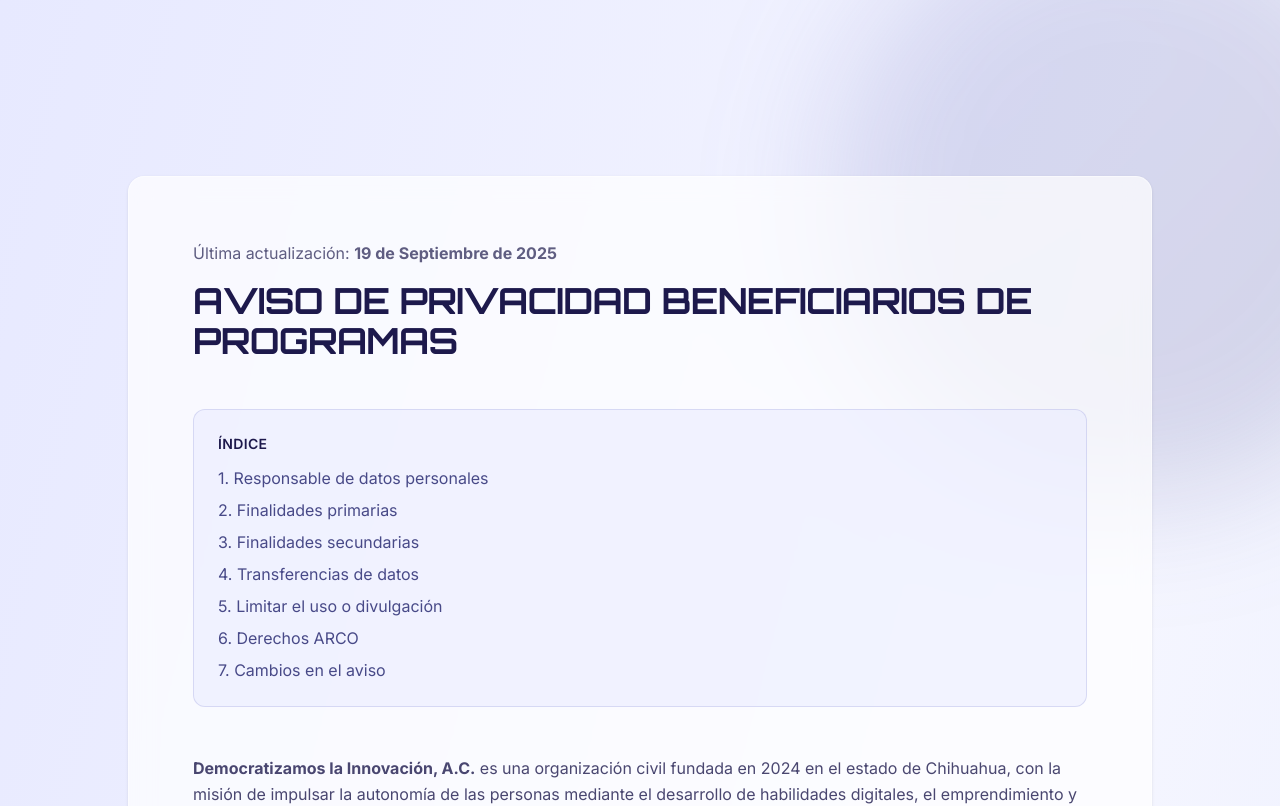
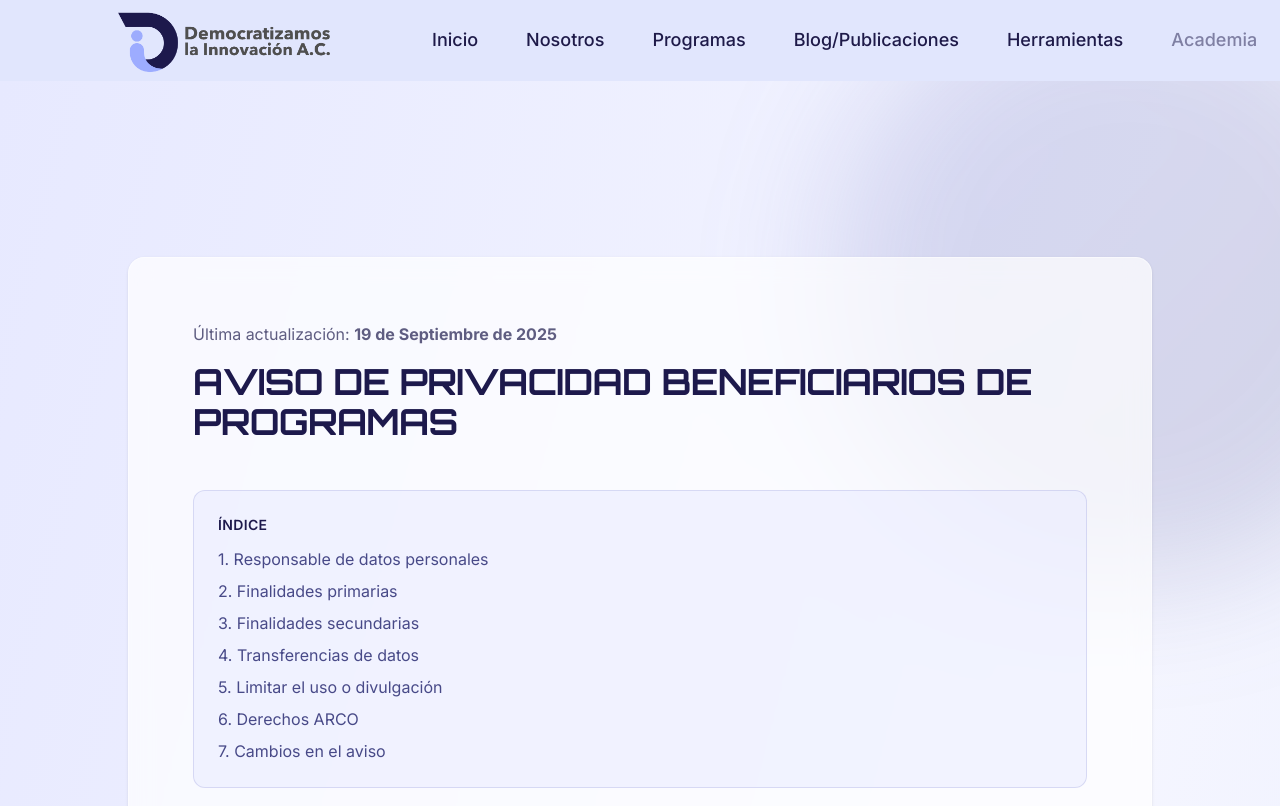
Before and after one commit to torozcodli/DemocratizamosWeb, a Next.js app: page /aviso-de-privacidad in a window 1280 px wide. Shown: the top 806 px of the page. Built offline with nearby package versions, Linux system fonts and the light colour scheme; a web font is replaced by a local one.

Commit message:
Add navbar and footer to privacy page, reduce navbar padding, assign LinkedIn links to team members, remove privacy notice from navbar

```diff
--- a/src/app/aviso-de-privacidad/page.tsx
+++ b/src/app/aviso-de-privacidad/page.tsx
@@ -1,8 +1,12 @@
 import { Container } from '@/components/ui/Container';
+import { Navbar } from '@/components/sections/Navbar';
+import { Footer } from '@/components/sections/Footer';
 
 export default function AvisoPrivacidadPage() {
   return (
-    <div className="min-h-screen w-full relative overflow-hidden bg-gradient-to-br from-[#E7E9FF] via-[#F5F6FF] to-[#E1E6FD]">
+    <main className="min-h-screen w-full p-0 m-0">
+      <Navbar />
+      <div className="w-full relative overflow-hidden bg-gradient-to-br from-[#E7E9FF] via-[#F5F6FF] to-[#E1E6FD]">
       {/* Círculos decorativos con blur */}
       <div className="absolute top-[-100px] right-[-150px] w-[600px] h-[600px] bg-gradient-to-br from-[#6F74C9]/20 to-[#484A88]/20 rounded-full blur-3xl pointer-events-none" />
       <div className="absolute bottom-[-200px] left-[-200px] w-[700px] h-[700px] bg-gradient-to-tr from-[#E1CEF2]/30 to-[#AAB3FF]/20 rounded-full blur-3xl pointer-events-none" />
@@ -407,6 +411,8 @@
           </div>
         </div>
       </Container>
-    </div>
+      </div>
+      <Footer />
+    </main>
   );
 }
--- a/src/components/nosotros/TeamSection.tsx
+++ b/src/components/nosotros/TeamSection.tsx
@@ -5,31 +5,31 @@
     frameSrc: '/solar/icons/Pau.svg',
     role: 'Representante Legal.',
     name: 'Paulina García',
-    linkedinUrl: '#',
+    linkedinUrl: 'https://www.linkedin.com/in/paulina-garcia-saenz-a88762261/',
   },
   {
     frameSrc: '/solar/icons/Dani.svg',
     role: 'Director',
     name: 'Daniel García',
-    linkedinUrl: '#',
+    linkedinUrl: 'https://www.linkedin.com/in/dany-garcia/',
   },
   {
     frameSrc: '/solar/icons/Santi.svg',
     role: 'Coordinador de Operaciones',
     name: 'Daniel Santiesteban',
-    linkedinUrl: '#',
+    linkedinUrl: 'https://www.linkedin.com/in/daniel-santiesteban-453875131/',
   },
   {
     frameSrc: '/solar/icons/Tomy.svg',
     role: 'Ing. Automatización de Procesos',
     name: 'Tomás Orozco',
-    linkedinUrl: '#',
+    linkedinUrl: 'https://www.linkedin.com/in/tomas-orozco-9b5023224',
   },
   {
     frameSrc: '/solar/icons/Xochitl.svg',
     role: 'Coordinadora Administrativa',
     name: 'Xochitl Castillo',
-    linkedinUrl: '#',
+    linkedinUrl: 'https://www.linkedin.com/in/xochitl-castillo-d-12271410a/',
   },
 ];
 
--- a/src/components/sections/Navbar.tsx
+++ b/src/components/sections/Navbar.tsx
@@ -45,7 +45,7 @@
       )}
     >
       <div className="w-full">
-        <div className="max-w-7xl mx-auto w-full px-4 sm:px-6 md:px-10 xl:px-8">
+        <div className="max-w-7xl mx-auto w-full px-4 sm:px-6 md:px-6 xl:px-8">
           <div className="flex h-16 md:h-20 items-center justify-between">
             <div>
             <Logo />
--- a/src/config/site.ts
+++ b/src/config/site.ts
@@ -12,7 +12,6 @@
     { label: 'Blog/Publicaciones', href: '/blog' },
     { label: 'Herramientas', href: '/herramientas' },
     { label: 'Academia', href: '#' },
-    { label: 'Aviso de privacidad', href: '/aviso-de-privacidad' },
   ],
   cta: {
     label: 'Contacto',
```
